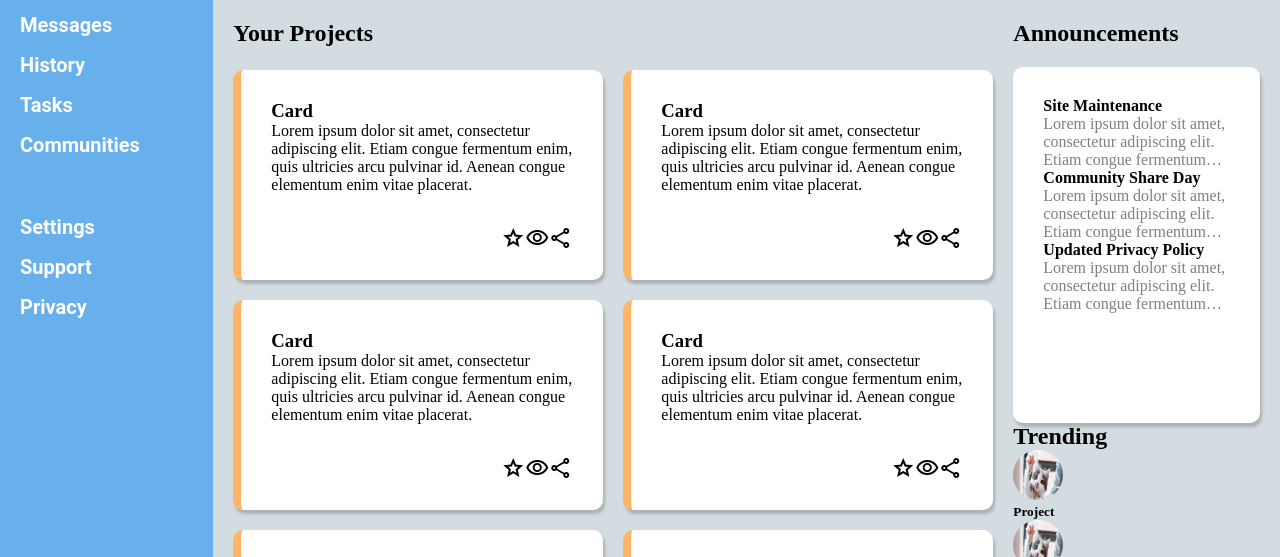
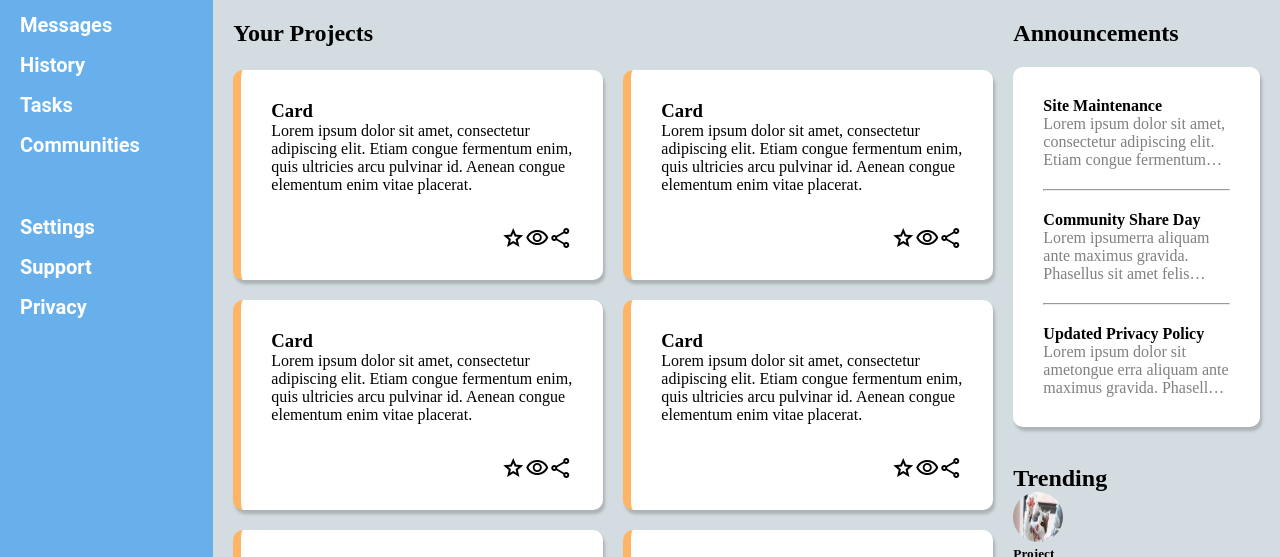
Before and after one commit to country-toad/admin-dashboard, a plain HTML site: page index.html in a window 1280 px wide. Shown: the part 180-737 px from the top of the page. Drawn offline with nearby package versions, Linux system fonts and the light colour scheme.

Commit message:
Add separating lines between ann cards

```diff
--- a/index.html
+++ b/index.html
@@ -160,13 +160,15 @@
             <h4>Site Maintenance</h4>
             <p>Lorem ipsum dolor sit amet, consectetur adipiscing elit. Etiam congue fermentum enim, quis ultricies arcu pulvinar id. Aenean congue elementum enim vitae placerat. Praesent viverra aliquam ante maximus gravida. Phasellus sit amet felis facilisis, pretium turpis vel, sodales augue. Morbi lacinia ornare consequat. Sed id gravida turpis. </p>
           </div>
+          <hr/>
           <div class='ann-card'>
             <h4>Community Share Day</h4>
-            <p>Lorem ipsum dolor sit amet, consectetur adipiscing elit. Etiam congue fermentum enim, quis ultricies arcu pulvinar id. Aenean congue elementum enim vitae placerat. Praesent viverra aliquam ante maximus gravida. Phasellus sit amet felis facilisis, pretium turpis vel, sodales augue. Morbi lacinia ornare consequat. Sed id gravida turpis. </p>
+            <p>Lorem ipsumerra aliquam ante maximus gravida. Phasellus sit amet felis facilisis, pretium turpis vel, sodales augue. Morbi lacinia ornare consequat. Sed id gravida turpis. </p>
           </div>
+          <hr/>
           <div class='ann-card'>
             <h4>Updated Privacy Policy</h4>
-            <p>Lorem ipsum dolor sit amet, consectetur adipiscing elit. Etiam congue fermentum enim, quis ultricies arcu pulvinar id. Aenean congue elementum enim vitae placerat. Praesent viverra aliquam ante maximus gravida. Phasellus sit amet felis facilisis, pretium turpis vel, sodales augue. Morbi lacinia ornare consequat. Sed id gravida turpis. </p>
+            <p>Lorem ipsum dolor sit ametongue erra aliquam ante maximus gravida. Phasellus sit amet felis facilisis, pretium turpis vel, sodales augue. </p>
           </div>
         </div>
       </div>
--- a/style.css
+++ b/style.css
@@ -172,7 +172,7 @@ ul.links {
 
 .ann-container {
   display: grid;
-  grid-template-rows: min-content 1fr;
+  grid-template-rows: min-content min-content;
   gap: 20px;
 }
 
@@ -182,6 +182,9 @@ ul.links {
   box-shadow: 2px 4px 3px rgba(83, 83, 83, 0.3);
   padding: 30px;
   margin: 0 20px 0 0;
+  display: grid;
+  grid-template-rows: 1fr min-content 1fr min-content 1fr;
+  gap: 20px;
 }
 
 .ann-card p {
```
